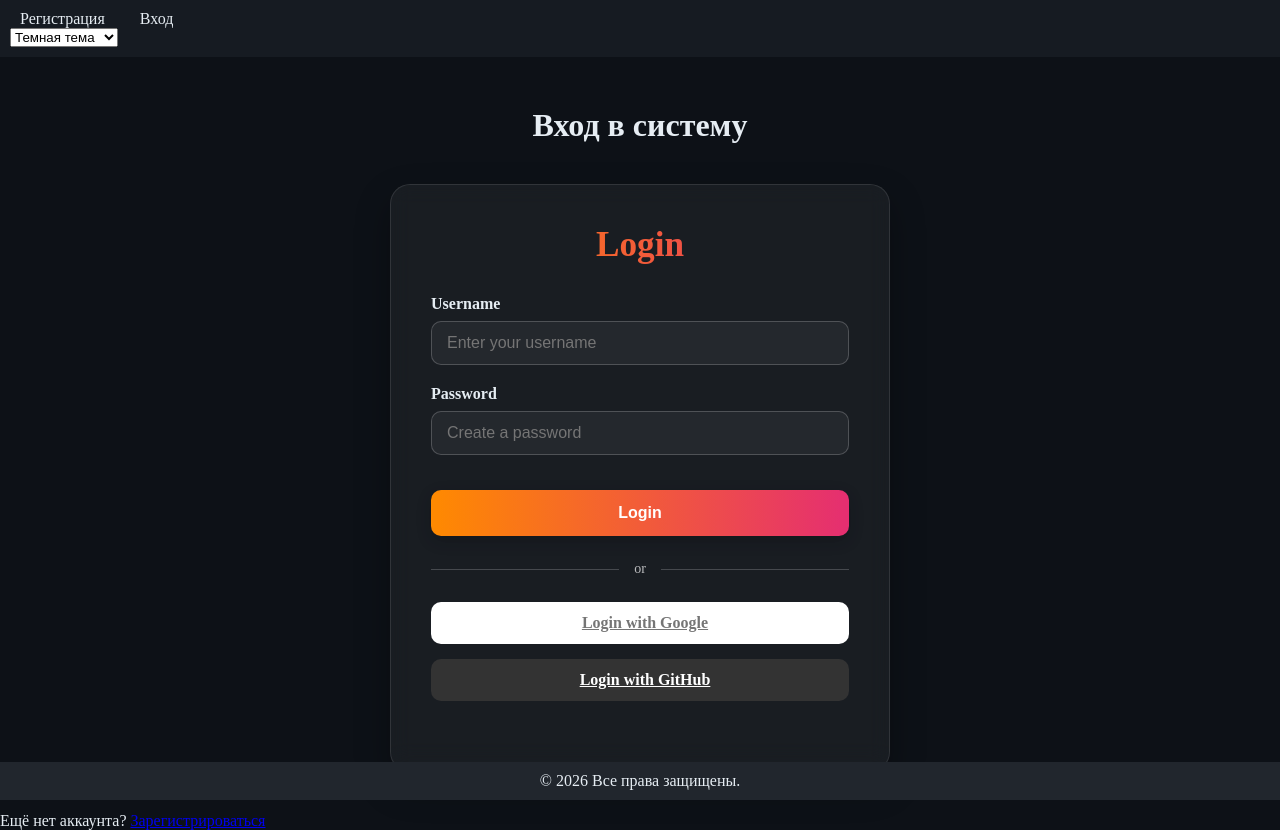
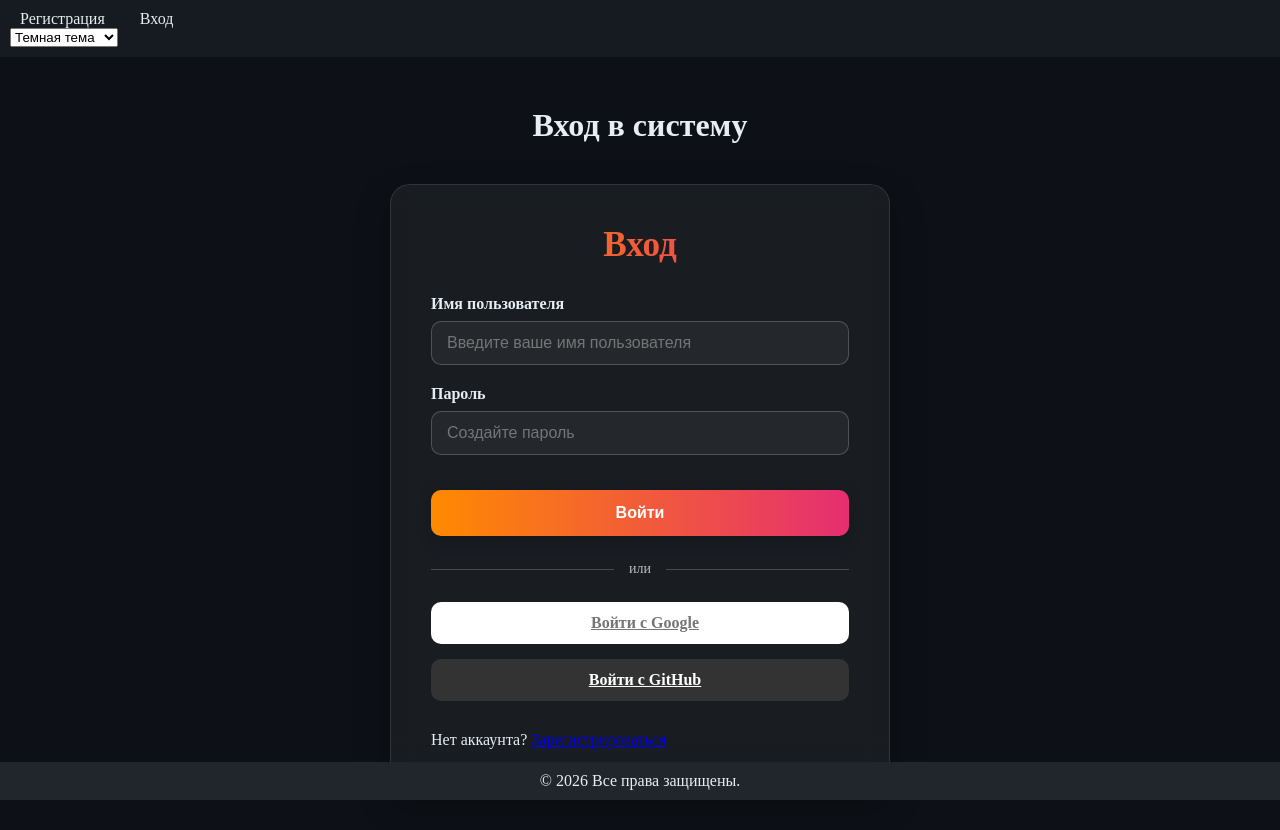
Before and after one commit to pablaofficeal/My-Flask-School, a Flask app: page /login in a window 1280 px wide. Run offline with Flask 3, Linux system fonts and the light colour scheme.

Commit message:
Обновлены формы входа и регистрации, добавлены кнопки для входа и регистрации через социальные сети, исправлены текстовые метки на русский язык.

```diff
--- a/frontend/templates/base.html
+++ b/frontend/templates/base.html
@@ -35,7 +35,6 @@
         </div>
     </div>
 
-
     {% block content %}{% endblock %}
 
     {% include 'components/footers-components.html' %}
--- /dev/null
+++ b/frontend/templates/components/forms/buttons-login.html
@@ -0,0 +1,11 @@
+{% block content_buttons %}
+
+<div class="social-login">
+    <a href="/google_login" class="social-btn google-btn">
+        <i class="fab fa-google"></i> Войти с Google
+    </a>
+    <a href="/auth/github" class="social-btn github-btn">
+        <i class="fab fa-github"></i> Войти с GitHub
+    </a>
+</div>
+{% endblock %}
--- a/frontend/templates/components/buttons-login.html
+++ b/frontend/templates/components/forms/buttons-register.html
@@ -1,11 +1,11 @@
-{% block content_buttons %}
+{% block content_register_buttons %}
 
 <div class="social-login">
     <a href="/google_login" class="social-btn google-btn">
-        <i class="fab fa-google"></i> Login with Google
+        <i class="fab fa-google"></i> Регистрация с Google
     </a>
     <a href="/auth/github" class="social-btn github-btn">
-        <i class="fab fa-github"></i> Login with GitHub
+        <i class="fab fa-github"></i> Регистрация с GitHub
     </a>
 </div>
 {% endblock %}
--- a/frontend/templates/components/forms/forms.html
+++ b/frontend/templates/components/forms/forms.html
@@ -2,34 +2,35 @@
 
 <div class="login-section">
         <div class="login-container">
-            <h2 class="login-title">Login</h2>
+            <h2 class="login-title">Вход</h2>
             <form method="POST" action="{{ url_for('oauth_bpp.login') }}">
                 <input type="hidden" name="csrf_token" value="{{ csrf_token() }}">
                 <div class="form-group">
-                    <label class="form-label" for="username">Username</label>
+                    <label class="form-label" for="username">Имя пользователя</label>
                     <input type="text" id="username" name="username" class="form-input"
-                        placeholder="Enter your username" required>
+                        placeholder="Введите ваше имя пользователя" required>
                 </div>
 
                 <div class="form-group">
-                    <label class="form-label" for="password">Password</label>
+                    <label class="form-label" for="password">Пароль</label>
                     <div class="password-container">
                         <input type="password" id="password" name="password" class="form-input"
-                            placeholder="Create a password" required>
+                            placeholder="Создайте пароль" required>
                         <button type="button" class="toggle-password" id="togglePassword">
                             <i class="far fa-eye"></i>
                         </button>
                     </div>
                 </div>
 
-                <button type="submit" class="login-btn">Login</button>
+                <button type="submit" class="login-btn">Войти</button>
 
                 <div class="divider">
                     <div class="divider-line"></div>
-                    <div class="divider-text">or</div>
+                    <div class="divider-text">или</div>
                     <div class="divider-line"></div>
                 </div>
-                {% include 'components/buttons-login.html' %}
+                {% include 'components/forms/buttons-login.html' %}
+                <p>Нет аккаунта? <a href="{{ url_for('oauth_register_bpp.register') }}">Зарегистрироваться</a></p>
             </form>
         </div>
     </div>
--- a/frontend/templates/login.html
+++ b/frontend/templates/login.html
@@ -4,7 +4,6 @@
 
 {% block content %}
 <h1>Вход в систему</h1>
-
 {% with messages = get_flashed_messages(with_categories=true) %}
 {% if messages %}
 <div class="flashes">
@@ -15,5 +14,4 @@
 {% endif %}
 {% endwith %}
 {% include 'components/forms/forms.html' %}
-<p>Ещё нет аккаунта? <a href="{{ url_for('oauth_register_bpp.register') }}">Зарегистрироваться</a></p>
 {% endblock %}
```
Also changed, not shown: frontend/templates/components/forms/register-forms.html (+2 -12 lines), frontend/templates/register.html (+5 -3 lines).
